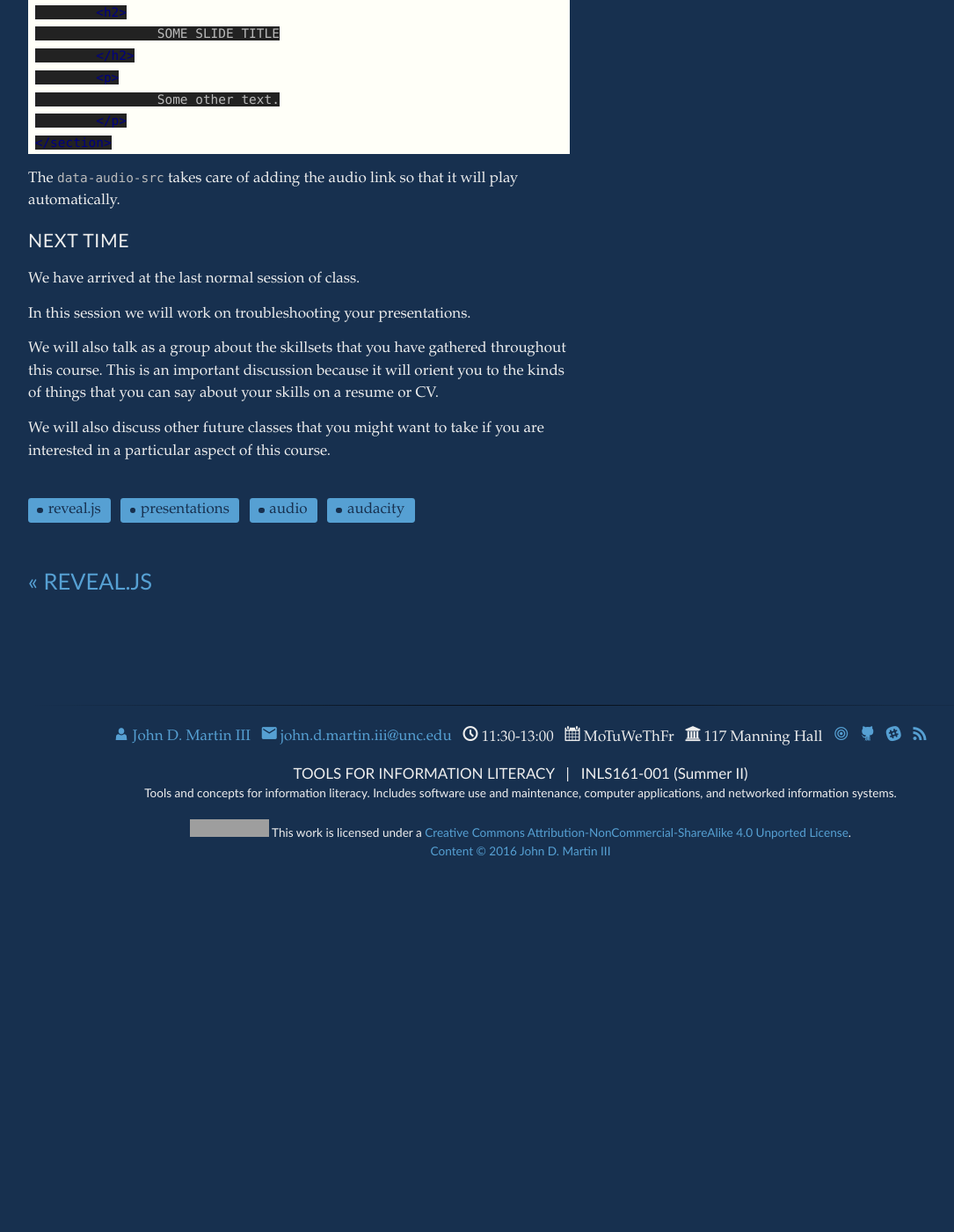
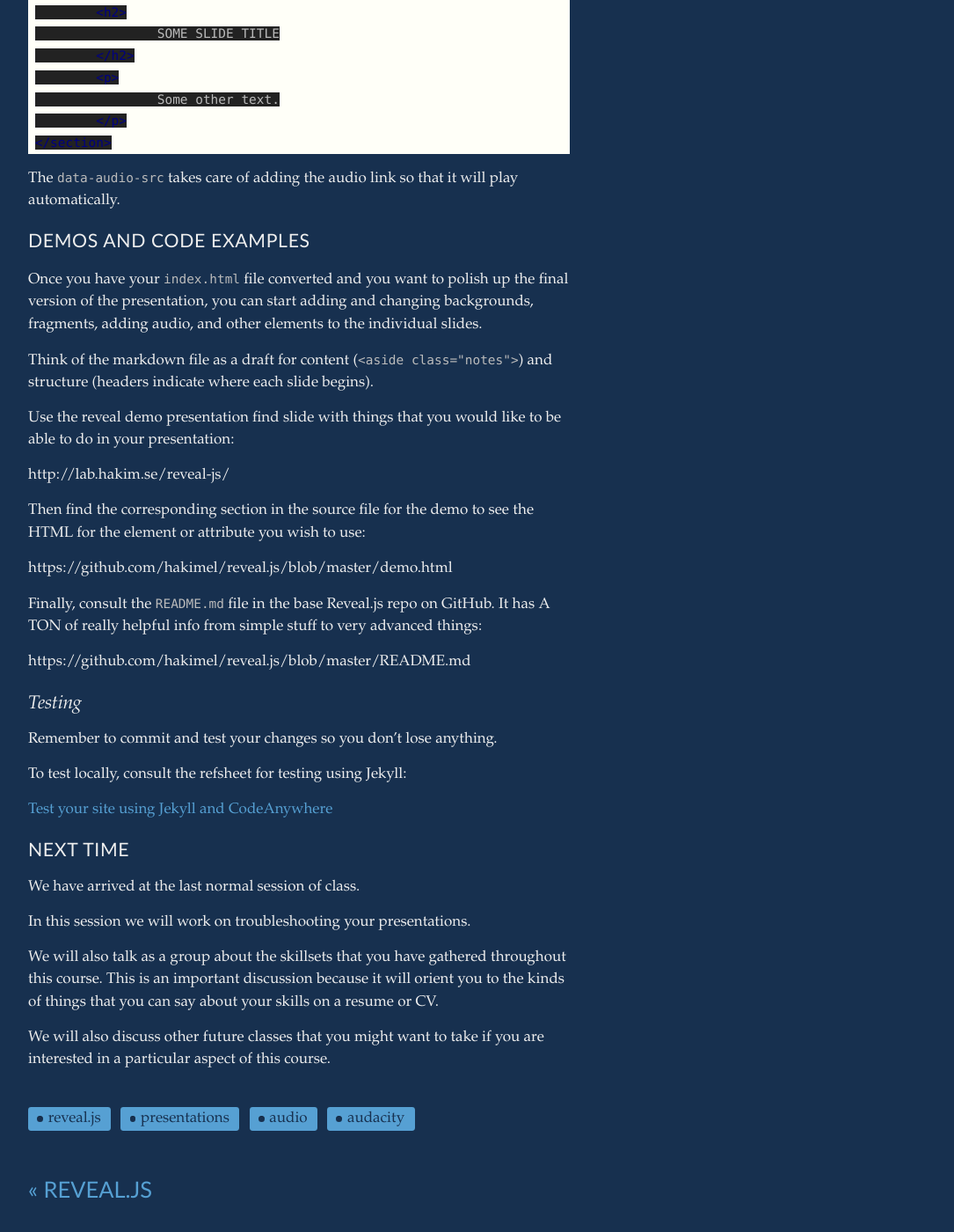
Before and after one commit to tylerpcarter/inls161, a Jekyll site: the page built from _posts/2016-07-20-recording-and-editing-audio.md, in a window 1280 px wide and 1400 px high, scrolled down 4023 px. Shown: the whole window at 88% size, without its empty margins (48-1133 px from the left). Built offline with Jekyll 4.4.1, drawn with Linux system fonts in a browser that asks for light colours; Markdown is read by kramdown in place of the engine named in the settings; before the commit the page ends 5016 px from its top, so only the background shows below that; grey boxes are pictures that could not be loaded.

```diff
--- a/_posts/2016-07-20-recording-and-editing-audio.md
+++ b/_posts/2016-07-20-recording-and-editing-audio.md
@@ -175,6 +175,33 @@ Just to make sure that it is clear, the way that you add audio to a slide is by
 
 The `data-audio-src` takes care of adding the audio link so that it will play automatically.
 
+# Demos and code examples
+
+Once you have your `index.html` file converted and you want to polish up the final version of the presentation, you can start adding and changing backgrounds, fragments, adding audio, and other elements to the individual slides.
+
+Think of the markdown file as a draft for content (`<aside class="notes">`) and structure (headers indicate where each slide begins).
+
+Use the reveal demo presentation find slide with things that you would like to be able to do in your presentation:
+
+http://lab.hakim.se/reveal-js/
+
+Then find the corresponding section in the source file for the demo to see the HTML for the element or attribute you wish to use:
+
+https://github.com/hakimel/reveal.js/blob/master/demo.html
+
+Finally, consult the `README.md` file in the base Reveal.js repo on GitHub.
+It has A TON of really helpful info from simple stuff to very advanced things:
+
+https://github.com/hakimel/reveal.js/blob/master/README.md
+
+## Testing
+
+Remember to commit and test your changes so you don't lose anything.
+
+To test locally, consult the refsheet for testing using Jekyll:
+
+[Test your site using Jekyll and CodeAnywhere]({{ site.baseurl }}/refsheets/jekyll-testing/)
+
 # Next time
 
 We have arrived at the last normal session of class.
```
Also changed, not shown: refsheets/index.md (+4 -0 lines), refsheets/jekyll-testing.md (added, +49 -0 lines).
